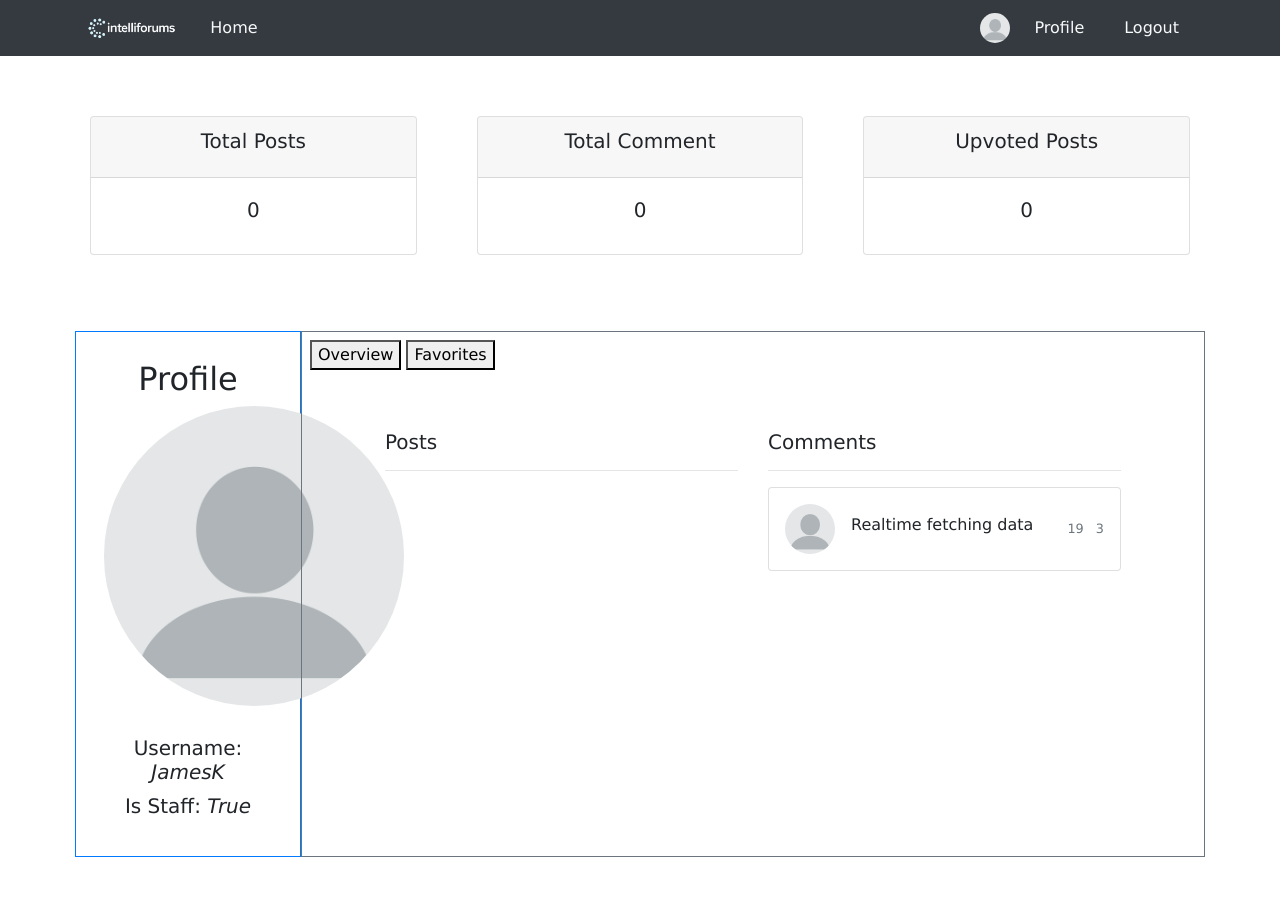
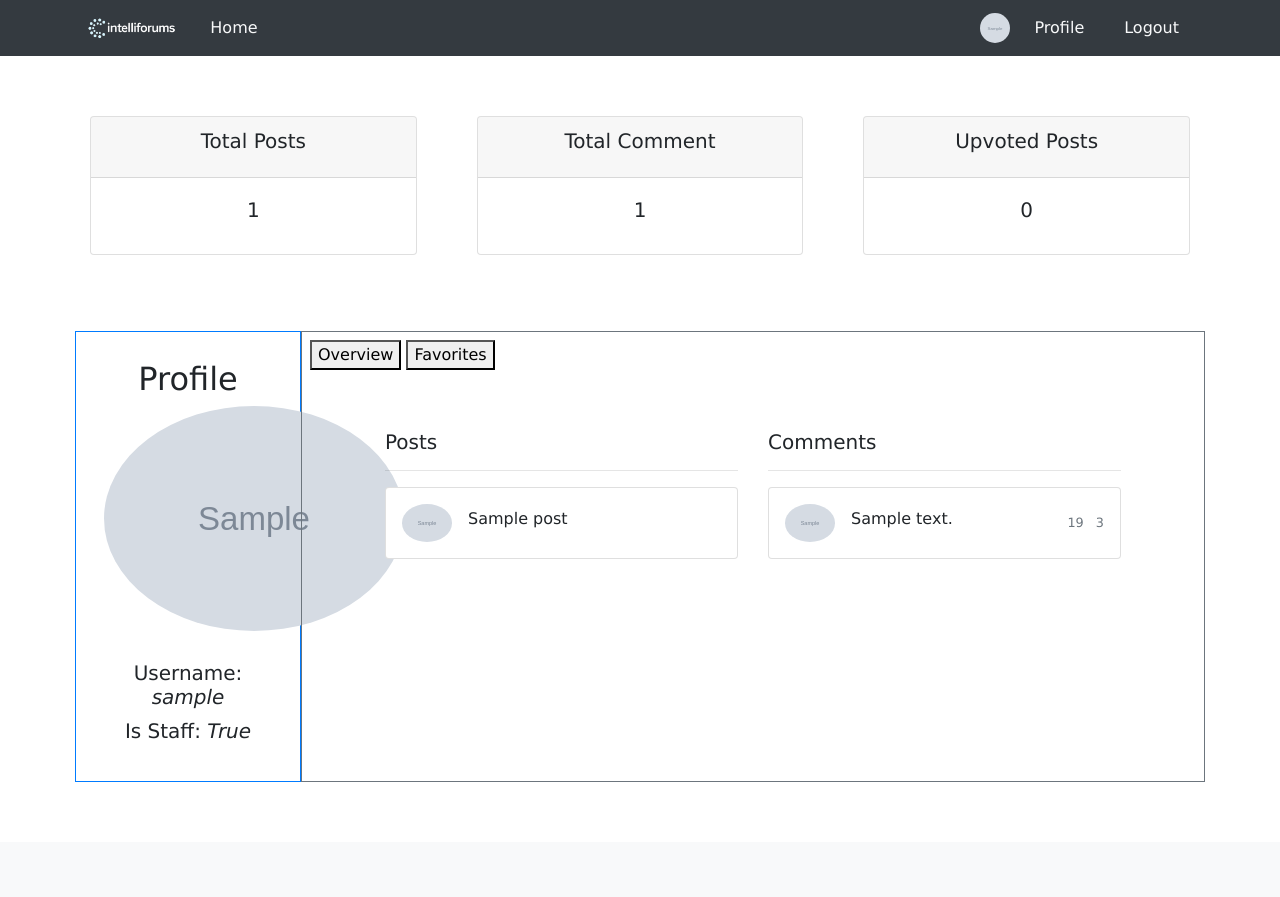
Before and after one commit to Anato-Eini/IntelliForums, a Django app: page /profile/ in a window 1280 px wide. Shown: the top 897 px of the page. After the commit the page ends 782 px from the top, so only its background shows below. Run offline with Django 5.2, Linux system fonts and the light colour scheme; a user stored in the database is signed in; data comes from the database, SQL or seed files in the repository; tables that the repository leaves empty hold one stand-in row (values such as "Sample post"); grey boxes marked "Sample" are stand-in pictures; parts of the project's set-up code (start-up, migrations or seed data) failed here and were passed over.

Commit message:
Comment Count done + database gone
Comment of users now shows in profile with count

```diff
--- a/myblogsite/blog/templates/Profile/profile_count.html
+++ b/myblogsite/blog/templates/Profile/profile_count.html
@@ -26,7 +26,7 @@
                     <h5 class="card-title">Total Comment</h5>
                 </div>
                 <div class="card-body">
-                    <h5 class="card-title">0</h5>
+                    <h5 class="card-title">{{ user_comments.count }}</h5>
                 </div>
             </div>
         </div>
--- a/myblogsite/blog/templates/Profile/profile_dashboard.html
+++ b/myblogsite/blog/templates/Profile/profile_dashboard.html
@@ -26,12 +26,13 @@
         <h5>Comments</h5>
         <hr>
 
+        {% for user_comment in user_comments %}
         <div class="card mb-2">
             <div class="card-body p-2 p-sm-3">
                 <div class="media forum-item">
                     <a href="#" data-toggle="collapse" data-target=".forum-content"><img src="{{ picture }}" class="mr-3 rounded-circle" width="50" alt="User" /></a>
                     <div class="media-body align-self-center">
-                        <h6><a href="#" data-toggle="collapse" data-target=".forum-content" class="text-body">Realtime fetching data</a></h6>
+                        <h6><a href="#" data-toggle="collapse" data-target=".forum-content" class="text-body">{{ user_comment.content }}</a></h6>
                     </div>
                     <div class="text-muted small text-center align-self-center">
                         <span class="d-none d-sm-inline-block"><i class="far fa-eye"></i> 19</span>
@@ -40,5 +41,6 @@
                 </div>
             </div>
         </div>
+        {% endfor %}
     </div>
 </div>
--- a/myblogsite/blog/views.py
+++ b/myblogsite/blog/views.py
@@ -254,11 +254,13 @@ def render_profile(request):
     """
     user = User.objects.get(id=request.user.id)
     user_posts = Post.objects.filter(user_ref_id=request.user.id)
+    user_comments = Comment.objects.filter(user_ref_id=request.user.id)
     return render(request, 'profile.html', {
         'username' : user.username,
         'is_staff' : user.is_staff,
         'picture' : user.picture.url,
-        'user_posts' : user_posts
+        'user_posts' : user_posts,
+        'user_comments' : user_comments
     })
 
 @csrf_protect
```
Also changed, not shown: myblogsite/db.sqlite3.
